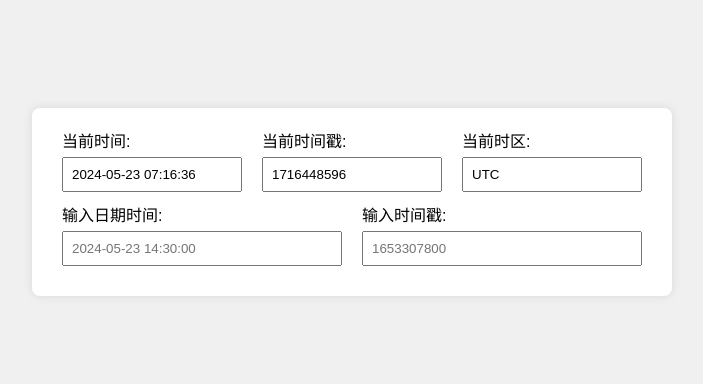
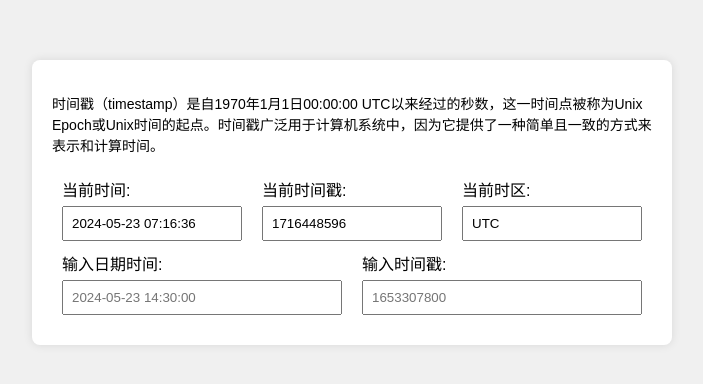
Before and after one commit to luhuadong/timestamp, a plain HTML site: page index.html in a window 1280 px wide. Shown: the part 198-582 px from the top of the page, without its empty margins (288-991 px from the left). Drawn offline with Linux system fonts and the light colour scheme.

Commit message:
add unix timestamp description

```diff
--- a/index.html
+++ b/index.html
@@ -41,10 +41,18 @@
             padding: 8px;
             box-sizing: border-box;
         }
+        .description {
+            margin-bottom: 20px;
+            font-size: 14px;
+            line-height: 1.5;
+        }
     </style>
 </head>
 <body>
     <div class="container">
+        <div class="description">
+            <p>时间戳（timestamp）是自1970年1月1日00:00:00 UTC以来经过的秒数，这一时间点被称为Unix Epoch或Unix时间的起点。时间戳广泛用于计算机系统中，因为它提供了一种简单且一致的方式来表示和计算时间。</p>
+        </div>
         <div class="row">
             <div class="input-group">
                 <label for="current-time">当前时间:</label>
```
